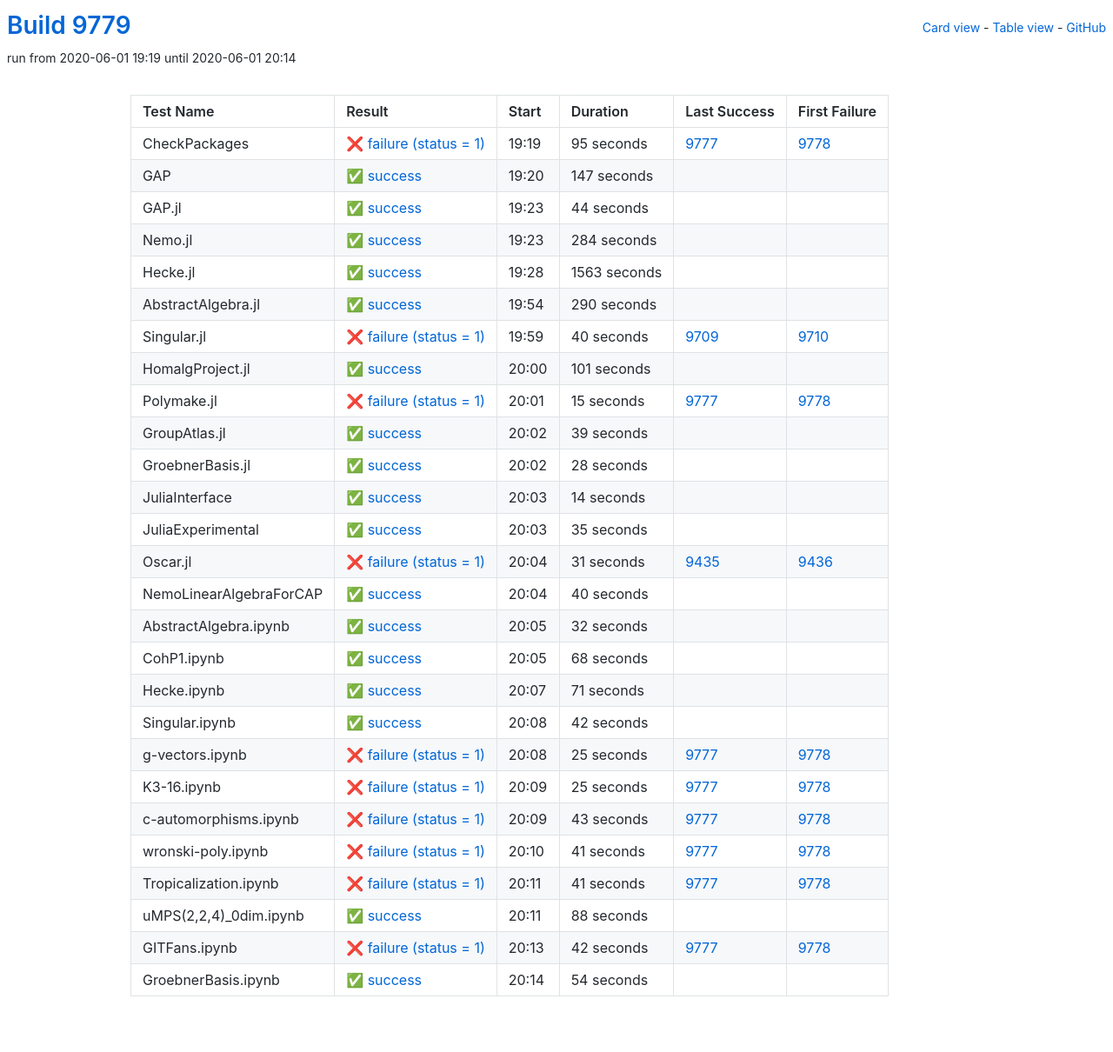
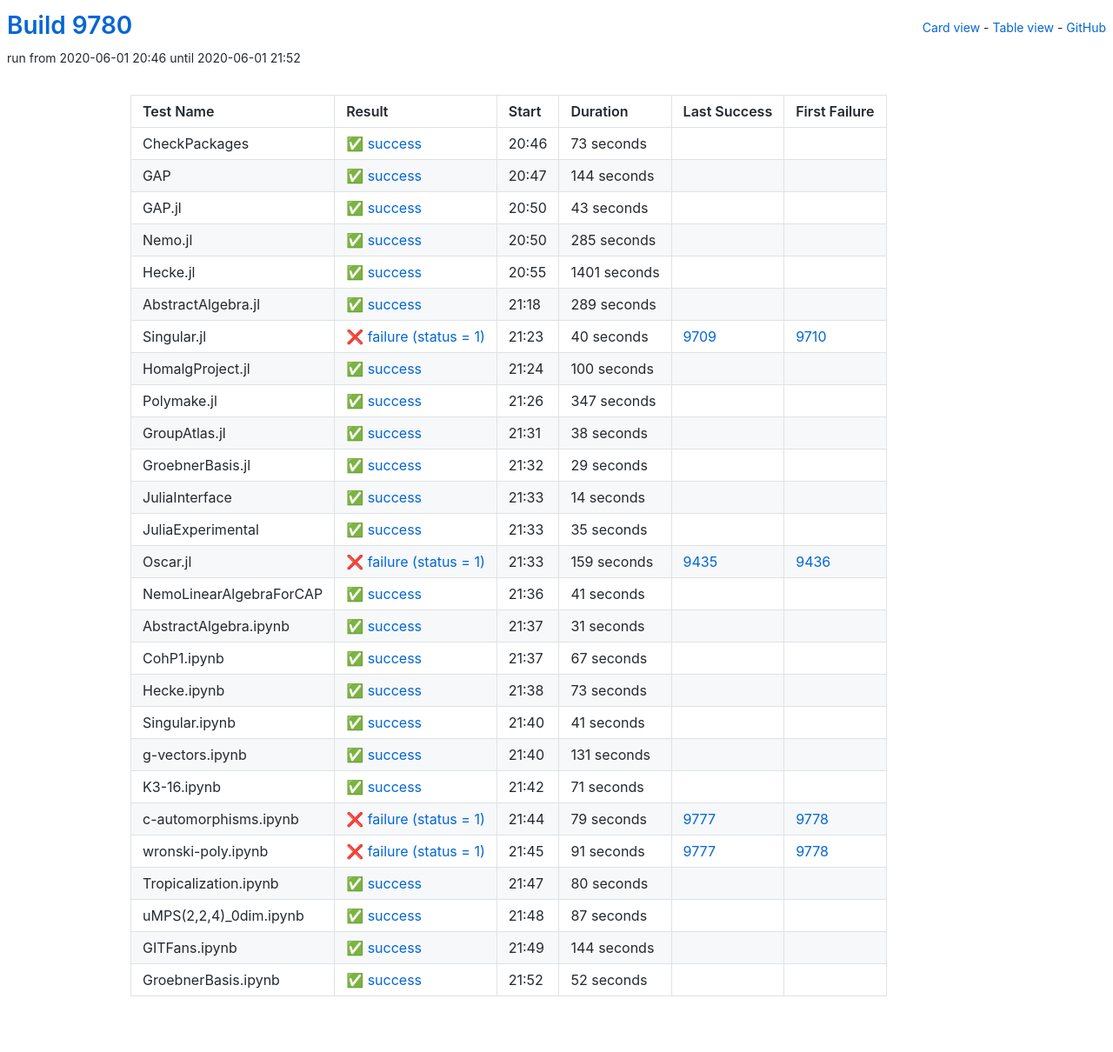
Before and after one commit to oscar-system/oscar-ci-status, a Jekyll site: the page built from table.html, in a window 1280 px wide. Shown: the whole page at 87% size. Built offline with Jekyll 4.4.1, drawn with Linux system fonts in a browser that asks for light colours.

Commit message:
Build 9780

```diff
--- a/_data/ci.yml
+++ b/_data/ci.yml
@@ -1,77 +1,77 @@
-build: 9779
-build_url: https://oscarci.mathematik.uni-kl.de/job/oscar/9779/
+build: 9780
+build_url: https://oscarci.mathematik.uni-kl.de/job/oscar/9780/
 job: oscar
 tests:
-- duration: 95
-  exitcode: 1
-  first_failure: 9778
-  first_failure_url: https://oscarci.mathematik.uni-kl.de/job/oscar/9778/
+- duration: 73
+  exitcode: 0
+  first_failure: false
+  first_failure_url: null
   id: checkpackages
-  last_success: 9777
-  last_success_url: https://oscarci.mathematik.uni-kl.de/job/oscar/9777/
-  log: https://oscarci.mathematik.uni-kl.de/job/oscar/9779/artifact/logs/build-9779/CheckPackages.log
+  last_success: false
+  last_success_url: null
+  log: https://oscarci.mathematik.uni-kl.de/job/oscar/9780/artifact/logs/build-9780/CheckPackages.log
   name: CheckPackages
-  start: 2020-06-01 19:19
-  status: failure
-  success: false
-- duration: 147
+  start: 2020-06-01 20:46
+  status: success
+  success: true
+- duration: 144
   exitcode: 0
   first_failure: false
   first_failure_url: null
   id: gap
   last_success: false
   last_success_url: null
-  log: https://oscarci.mathematik.uni-kl.de/job/oscar/9779/artifact/logs/build-9779/GAP.log
+  log: https://oscarci.mathematik.uni-kl.de/job/oscar/9780/artifact/logs/build-9780/GAP.log
   name: GAP
-  start: 2020-06-01 19:20
+  start: 2020-06-01 20:47
   status: success
   success: true
-- duration: 44
+- duration: 43
   exitcode: 0
   first_failure: false
   first_failure_url: null
   id: gap-jl
   last_success: false
   last_success_url: null
-  log: https://oscarci.mathematik.uni-kl.de/job/oscar/9779/artifact/logs/build-9779/GAP.jl.log
+  log: https://oscarci.mathematik.uni-kl.de/job/oscar/9780/artifact/logs/build-9780/GAP.jl.log
   name: GAP.jl
-  start: 2020-06-01 19:23
+  start: 2020-06-01 20:50
   status: success
   success: true
-- duration: 284
+- duration: 285
   exitcode: 0
   first_failure: false
   first_failure_url: null
   id: nemo-jl
   last_success: false
   last_success_url: null
-  log: https://oscarci.mathematik.uni-kl.de/job/oscar/9779/artifact/logs/build-9779/Nemo.jl.log
+  log: https://oscarci.mathematik.uni-kl.de/job/oscar/9780/artifact/logs/build-9780/Nemo.jl.log
   name: Nemo.jl
-  start: 2020-06-01 19:23
+  start: 2020-06-01 20:50
   status: success
   success: true
-- duration: 1563
+- duration: 1401
   exitcode: 0
   first_failure: false
   first_failure_url: null
   id: hecke-jl
   last_success: false
   last_success_url: null
-  log: https://oscarci.mathematik.uni-kl.de/job/oscar/9779/artifact/logs/build-9779/Hecke.jl.log
+  log: https://oscarci.mathematik.uni-kl.de/job/oscar/9780/artifact/logs/build-9780/Hecke.jl.log
   name: Hecke.jl
-  start: 2020-06-01 19:28
+  start: 2020-06-01 20:55
   status: success
   success: true
-- duration: 290
+- duration: 289
   exitcode: 0
   first_failure: false
   first_failure_url: null
   id: abstractalgebra-jl
   last_success: false
   last_success_url: null
-  log: https://oscarci.mathematik.uni-kl.de/job/oscar/9779/artifact/logs/build-9779/AbstractAlgebra.jl.log
+  log: https://oscarci.mathematik.uni-kl.de/job/oscar/9780/artifact/logs/build-9780/AbstractAlgebra.jl.log
   name: AbstractAlgebra.jl
-  start: 2020-06-01 19:54
+  start: 2020-06-01 21:18
   status: success
   success: true
 - duration: 40
@@ -81,57 +81,57 @@
   id: singular-jl
   last_success: 9709
   last_success_url: https://oscarci.mathematik.uni-kl.de/job/oscar/9709/
-  log: https://oscarci.mathematik.uni-kl.de/job/oscar/9779/artifact/logs/build-9779/Singular.jl.log
+  log: https://oscarci.mathematik.uni-kl.de/job/oscar/9780/artifact/logs/build-9780/Singular.jl.log
   name: Singular.jl
-  start: 2020-06-01 19:59
+  start: 2020-06-01 21:23
   status: failure
   success: false
-- duration: 101
+- duration: 100
   exitcode: 0
   first_failure: false
   first_failure_url: null
   id: homalgproject-jl
   last_success: false
   last_success_url: null
-  log: https://oscarci.mathematik.uni-kl.de/job/oscar/9779/artifact/logs/build-9779/HomalgProject.jl.log
+  log: https://oscarci.mathematik.uni-kl.de/job/oscar/9780/artifact/logs/build-9780/HomalgProject.jl.log
   name: HomalgProject.jl
-  start: 2020-06-01 20:00
+  start: 2020-06-01 21:24
   status: success
   success: true
-- duration: 15
-  exitcode: 1
-  first_failure: 9778
-  first_failure_url: https://oscarci.mathematik.uni-kl.de/job/oscar/9778/
+- duration: 347
+  exitcode: 0
+  first_failure: false
+  first_failure_url: null
   id: polymake-jl
-  last_success: 9777
-  last_success_url: https://oscarci.mathematik.uni-kl.de/job/oscar/9777/
-  log: https://oscarci.mathematik.uni-kl.de/job/oscar/9779/artifact/logs/build-9779/Polymake.jl.log
+  last_success: false
+  last_success_url: null
+  log: https://oscarci.mathematik.uni-kl.de/job/oscar/9780/artifact/logs/build-9780/Polymake.jl.log
   name: Polymake.jl
-  start: 2020-06-01 20:01
-  status: failure
-  success: false
-- duration: 39
+  start: 2020-06-01 21:26
+  status: success
+  success: true
+- duration: 38
   exitcode: 0
   first_failure: false
   first_failure_url: null
   id: groupatlas-jl
   last_success: false
   last_success_url: null
-  log: https://oscarci.mathematik.uni-kl.de/job/oscar/9779/artifact/logs/build-9779/GroupAtlas.jl.log
+  log: https://oscarci.mathematik.uni-kl.de/job/oscar/9780/artifact/logs/build-9780/GroupAtlas.jl.log
   name: GroupAtlas.jl
-  start: 2020-06-01 20:02
+  start: 2020-06-01 21:31
   status: success
   success: true
-- duration: 28
+- duration: 29
   exitcode: 0
   first_failure: false
   first_failure_url: null
   id: groebnerbasis-jl
   last_success: false
   last_success_url: null
-  log: https://oscarci.mathematik.uni-kl.de/job/oscar/9779/artifact/logs/build-9779/GroebnerBasis.jl.log
+  log: https://oscarci.mathematik.uni-kl.de/job/oscar/9780/artifact/logs/build-9780/GroebnerBasis.jl.log
   name: GroebnerBasis.jl
-  start: 2020-06-01 20:02
+  start: 2020-06-01 21:32
   status: success
   success: true
 - duration: 14
@@ -141,9 +141,9 @@
   id: juliainterface
   last_success: false
   last_success_url: null
-  log: https://oscarci.mathematik.uni-kl.de/job/oscar/9779/artifact/logs/build-9779/JuliaInterface.log
+  log: https://oscarci.mathematik.uni-kl.de/job/oscar/9780/artifact/logs/build-9780/JuliaInterface.log
   name: JuliaInterface
-  start: 2020-06-01 20:03
+  start: 2020-06-01 21:33
   status: success
   success: true
 - duration: 35
@@ -153,176 +153,176 @@
   id: juliaexperimental
   last_success: false
   last_success_url: null
-  log: https://oscarci.mathematik.uni-kl.de/job/oscar/9779/artifact/logs/build-9779/JuliaExperimental.log
+  log: https://oscarci.mathematik.uni-kl.de/job/oscar/9780/artifact/logs/build-9780/JuliaExperimental.log
   name: JuliaExperimental
-  start: 2020-06-01 20:03
+  start: 2020-06-01 21:33
   status: success
   success: true
-- duration: 31
+- duration: 159
   exitcode: 1
   first_failure: 9436
   first_failure_url: https://oscarci.mathematik.uni-kl.de/job/oscar/9436/
   id: oscar-jl
   last_success: 9435
   last_success_url: https://oscarci.mathematik.uni-kl.de/job/oscar/9435/
-  log: https://oscarci.mathematik.uni-kl.de/job/oscar/9779/artifact/logs/build-9779/Oscar.jl.log
+  log: https://oscarci.mathematik.uni-kl.de/job/oscar/9780/artifact/logs/build-9780/Oscar.jl.log
   name: Oscar.jl
-  start: 2020-06-01 20:04
+  start: 2020-06-01 21:33
   status: failure
   success: false
-- duration: 40
+- duration: 41
   exitcode: 0
   first_failure: false
   first_failure_url: null
   id: nemolinearalgebraforcap
   last_success: false
   last_success_url: null
-  log: https://oscarci.mathematik.uni-kl.de/job/oscar/9779/artifact/logs/build-9779/NemoLinearAlgebraForCAP.log
+  log: https://oscarci.mathematik.uni-kl.de/job/oscar/9780/artifact/logs/build-9780/NemoLinearAlgebraForCAP.log
   name: NemoLinearAlgebraForCAP
-  start: 2020-06-01 20:04
+  start: 2020-06-01 21:36
   status: success
   success: true
-- duration: 32
+- duration: 31
   exitcode: 0
   first_failure: false
   first_failure_url: null
   id: abstractalgebra-ipynb
   last_success: false
   last_success_url: null
-  log: https://oscarci.mathematik.uni-kl.de/job/oscar/9779/artifact/logs/build-9779/AbstractAlgebra.ipynb.log
+  log: https://oscarci.mathematik.uni-kl.de/job/oscar/9780/artifact/logs/build-9780/AbstractAlgebra.ipynb.log
   name: AbstractAlgebra.ipynb
-  start: 2020-06-01 20:05
+  start: 2020-06-01 21:37
   status: success
   success: true
-- duration: 68
+- duration: 67
   exitcode: 0
   first_failure: false
   first_failure_url: null
   id: cohp1-ipynb
   last_success: false
   last_success_url: null
-  log: https://oscarci.mathematik.uni-kl.de/job/oscar/9779/artifact/logs/build-9779/CohP1.ipynb.log
+  log: https://oscarci.mathematik.uni-kl.de/job/oscar/9780/artifact/logs/build-9780/CohP1.ipynb.log
   name: CohP1.ipynb
-  start: 2020-06-01 20:05
+  start: 2020-06-01 21:37
+  status: success
+  success: true
+- duration: 73
+  exitcode: 0
+  first_failure: false
+  first_failure_url: null
+  id: hecke-ipynb
+  last_success: false
+  last_success_url: null
+  log: https://oscarci.mathematik.uni-kl.de/job/oscar/9780/artifact/logs/build-9780/Hecke.ipynb.log
+  name: Hecke.ipynb
+  start: 2020-06-01 21:38
+  status: success
+  success: true
+- duration: 41
+  exitcode: 0
+  first_failure: false
+  first_failure_url: null
+  id: singular-ipynb
+  last_success: false
+  last_success_url: null
+  log: https://oscarci.mathematik.uni-kl.de/job/oscar/9780/artifact/logs/build-9780/Singular.ipynb.log
+  name: Singular.ipynb
+  start: 2020-06-01 21:40
+  status: success
+  success: true
+- duration: 131
+  exitcode: 0
+  first_failure: false
+  first_failure_url: null
+  id: g-vectors-ipynb
+  last_success: false
+  last_success_url: null
+  log: https://oscarci.mathematik.uni-kl.de/job/oscar/9780/artifact/logs/build-9780/g-vectors.ipynb.log
+  name: g-vectors.ipynb
+  start: 2020-06-01 21:40
   status: success
   success: true
 - duration: 71
   exitcode: 0
   first_failure: false
   first_failure_url: null
-  id: hecke-ipynb
+  id: k3-16-ipynb
   last_success: false
   last_success_url: null
-  log: https://oscarci.mathematik.uni-kl.de/job/oscar/9779/artifact/logs/build-9779/Hecke.ipynb.log
-  name: Hecke.ipynb
-  start: 2020-06-01 20:07
+  log: https://oscarci.mathematik.uni-kl.de/job/oscar/9780/artifact/logs/build-9780/K3-16.ipynb.log
+  name: K3-16.ipynb
+  start: 2020-06-01 21:42
   status: success
   success: true
-- duration: 42
-  exitcode: 0
-  first_failure: false
-  first_failure_url: null
-  id: singular-ipynb
-  last_success: false
-  last_success_url: null
-  log: https://oscarci.mathematik.uni-kl.de/job/oscar/9779/artifact/logs/build-9779/Singular.ipynb.log
-  name: Singular.ipynb
-  start: 2020-06-01 20:08
-  status: success
-  success: true
-- duration: 25
-  exitcode: 1
-  first_failure: 9778
-  first_failure_url: https://oscarci.mathematik.uni-kl.de/job/oscar/9778/
-  id: g-vectors-ipynb
-  last_success: 9777
-  last_success_url: https://oscarci.mathematik.uni-kl.de/job/oscar/9777/
-  log: https://oscarci.mathematik.uni-kl.de/job/oscar/9779/artifact/logs/build-9779/g-vectors.ipynb.log
-  name: g-vectors.ipynb
-  start: 2020-06-01 20:08
-  status: failure
-  success: false
-- duration: 25
-  exitcode: 1
-  first_failure: 9778
-  first_failure_url: https://oscarci.mathematik.uni-kl.de/job/oscar/9778/
-  id: k3-16-ipynb
-  last_success: 9777
-  last_success_url: https://oscarci.mathematik.uni-kl.de/job/oscar/9777/
-  log: https://oscarci.mathematik.uni-kl.de/job/oscar/9779/artifact/logs/build-9779/K3-16.ipynb.log
-  name: K3-16.ipynb
-  start: 2020-06-01 20:09
-  status: failure
-  success: false
-- duration: 43
+- duration: 79
   exitcode: 1
   first_failure: 9778
   first_failure_url: https://oscarci.mathematik.uni-kl.de/job/oscar/9778/
   id: c-automorphisms-ipynb
   last_success: 9777
   last_success_url: https://oscarci.mathematik.uni-kl.de/job/oscar/9777/
-  log: https://oscarci.mathematik.uni-kl.de/job/oscar/9779/artifact/logs/build-9779/c-automorphisms.ipynb.log
+  log: https://oscarci.mathematik.uni-kl.de/job/oscar/9780/artifact/logs/build-9780/c-automorphisms.ipynb.log
   name: c-automorphisms.ipynb
-  start: 2020-06-01 20:09
+  start: 2020-06-01 21:44
   status: failure
   success: false
-- duration: 41
+- duration: 91
   exitcode: 1
   first_failure: 9778
   first_failure_url: https://oscarci.mathematik.uni-kl.de/job/oscar/9778/
   id: wronski-poly-ipynb
   last_success: 9777
   last_success_url: https://oscarci.mathematik.uni-kl.de/job/oscar/9777/
-  log: https://oscarci.mathematik.uni-kl.de/job/oscar/9779/artifact/logs/build-9779/wronski-poly.ipynb.log
+  log: https://oscarci.mathematik.uni-kl.de/job/oscar/9780/artifact/logs/build-9780/wronski-poly.ipynb.log
   name: wronski-poly.ipynb
-  start: 2020-06-01 20:10
+  start: 2020-06-01 21:45
   status: failure
   success: false
-- duration: 41
-  exitcode: 1
-  first_failure: 9778
-  first_failure_url: https://oscarci.mathematik.uni-kl.de/job/oscar/9778/
+- duration: 80
+  exitcode: 0
+  first_failure: false
+  first_failure_url: null
   id: tropicalization-ipynb
-  last_success: 9777
-  last_success_url: https://oscarci.mathematik.uni-kl.de/job/oscar/9777/
-  log: https://oscarci.mathematik.uni-kl.de/job/oscar/9779/artifact/logs/build-9779/Tropicalization.ipynb.log
+  last_success: false
+  last_success_url: null
+  log: https://oscarci.mathematik.uni-kl.de/job/oscar/9780/artifact/logs/build-9780/Tropicalization.ipynb.log
   name: Tropicalization.ipynb
-  start: 2020-06-01 20:11
-  status: failure
-  success: false
-- duration: 88
+  start: 2020-06-01 21:47
+  status: success
+  success: true
+- duration: 87
   exitcode: 0
   first_failure: false
   first_failure_url: null
   id: umps-2-2-4-0dim-ipynb
   last_success: false
   last_success_url: null
-  log: https://oscarci.mathematik.uni-kl.de/job/oscar/9779/artifact/logs/build-9779/uMPS-2-2-4-_0dim.ipynb.log
+  log: https://oscarci.mathematik.uni-kl.de/job/oscar/9780/artifact/logs/build-9780/uMPS-2-2-4-_0dim.ipynb.log
   name: uMPS(2,2,4)_0dim.ipynb
-  start: 2020-06-01 20:11
+  start: 2020-06-01 21:48
   status: success
   success: true
-- duration: 42
-  exitcode: 1
-  first_failure: 9778
-  first_failure_url: https://oscarci.mathematik.uni-kl.de/job/oscar/9778/
+- duration: 144
+  exitcode: 0
+  first_failure: false
+  first_failure_url: null
   id: gitfans-ipynb
-  last_success: 9777
-  last_success_url: https://oscarci.mathematik.uni-kl.de/job/oscar/9777/
-  log: https://oscarci.mathematik.uni-kl.de/job/oscar/9779/artifact/logs/build-9779/GITFans.ipynb.log
+  last_success: false
+  last_success_url: null
+  log: https://oscarci.mathematik.uni-kl.de/job/oscar/9780/artifact/logs/build-9780/GITFans.ipynb.log
   name: GITFans.ipynb
-  start: 2020-06-01 20:13
-  status: failure
-  success: false
-- duration: 54
+  start: 2020-06-01 21:49
+  status: success
+  success: true
+- duration: 52
   exitcode: 0
   first_failure: false
   first_failure_url: null
   id: groebnerbasis-ipynb
   last_success: false
   last_success_url: null
-  log: https://oscarci.mathematik.uni-kl.de/job/oscar/9779/artifact/logs/build-9779/GroebnerBasis.ipynb.log
+  log: https://oscarci.mathematik.uni-kl.de/job/oscar/9780/artifact/logs/build-9780/GroebnerBasis.ipynb.log
   name: GroebnerBasis.ipynb
-  start: 2020-06-01 20:14
+  start: 2020-06-01 21:52
   status: success
   success: true
```
Also changed, not shown: README.md.
